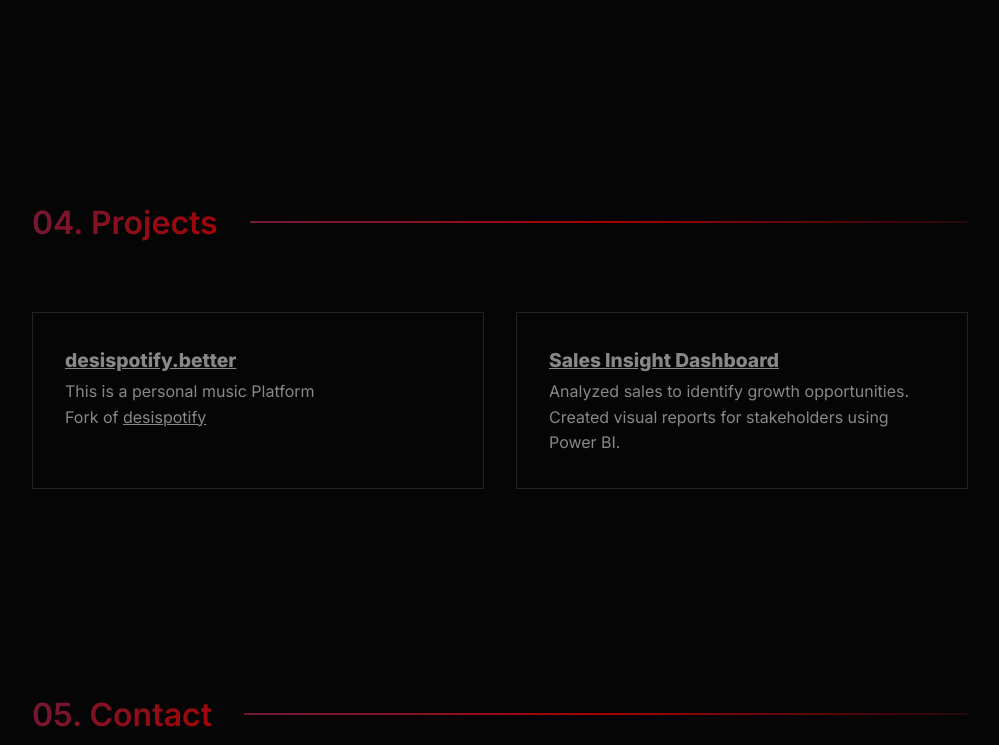
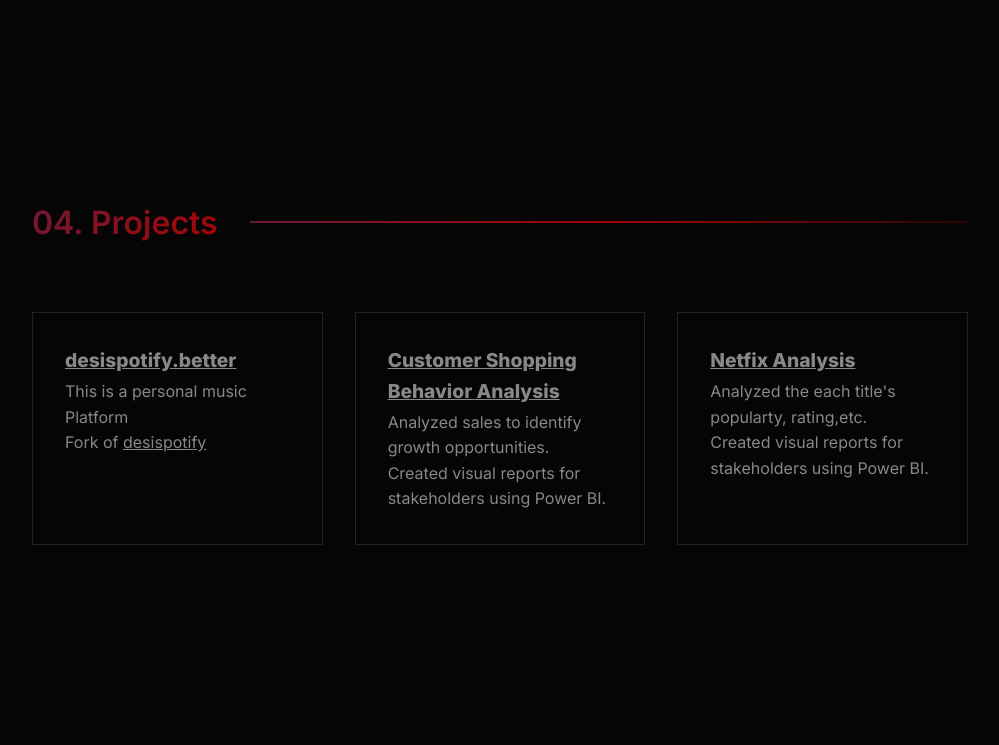
Before and after one commit to Babayoboy/Mysite, a plain HTML site: page index.html in a window 1280 px wide. Shown: the part 2390-3135 px from the top of the page, without its empty margins (140-1139 px from the left). Drawn offline with nearby package versions, Linux system fonts and the light colour scheme; animation ran at ten frames a second.

Commit message:
Update project section in index.html to correct project titles and add new analysis project

```diff
--- a/index.html
+++ b/index.html
@@ -64,7 +64,7 @@
                 </div>
                 <div class="job-item">
                     <div class="job-header">
-                        <h3>Data Analytics Project</h3>
+                        <h3>Data Analytics Projects</h3>
                         <span class="company">Self-led</span>
                         <span class="date">2026</span>
                     </div>
@@ -125,8 +125,13 @@
                         <p>Fork of <u><a href="https://gamingtech568.github.io/desispotify/">desispotify</a></u></p>
                     </div>
                     <div class="category">
-                        <h3><u><a href="https://github.com/Babayoboy/Customer_Shopping_Behavior_Analysis">Sales Insight Dashboard</a></u></h3>
+                        <h3><u><a href="https://github.com/Babayoboy/Customer_Shopping_Behavior_Analysis">Customer Shopping Behavior Analysis</a></u></h3>
                         <p>Analyzed sales to identify growth opportunities.</p>
+                        <p>Created visual reports for stakeholders using Power BI.</p>
+                    </div>
+                    <div class="category">
+                        <h3><u><a href="https://github.com/Babayoboy/Netfix_Analysis">Netfix Analysis</a></u></h3>
+                        <p>Analyzed the each title's popularty, rating,etc.</p>
                         <p>Created visual reports for stakeholders using Power BI.</p>
                     </div>
                 </div>
```
